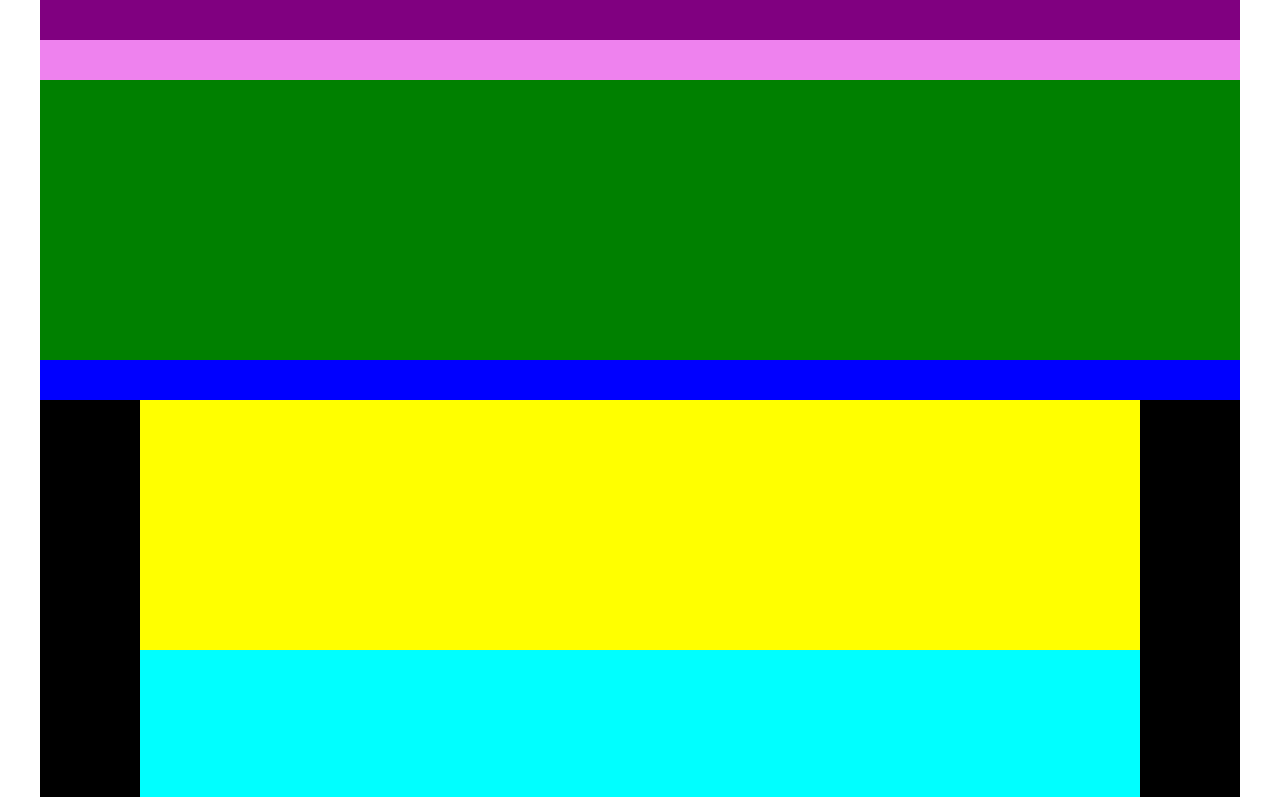
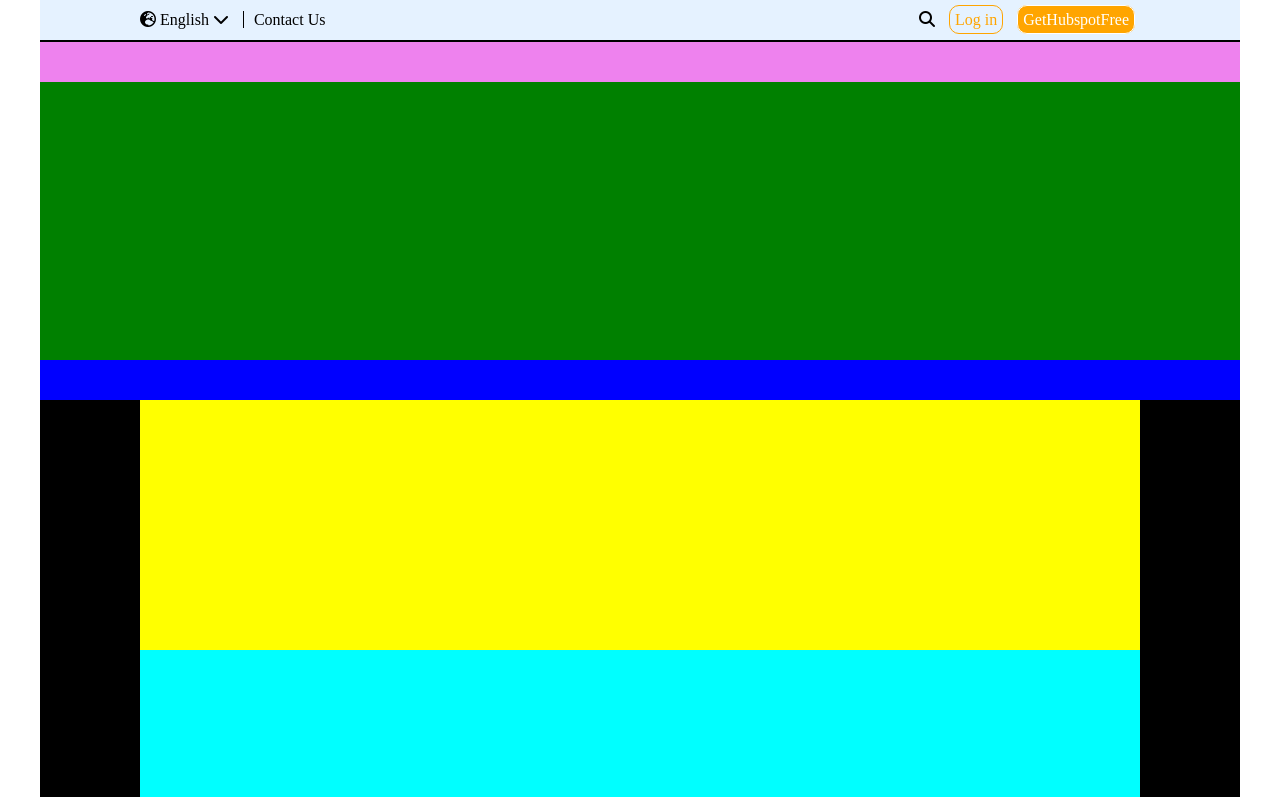
Before and after one commit to marcocaffarelli/htmlcss-hubspot, a plain HTML site: page index.html in a window 1280 px wide. Shown: the top 797 px of the page. Drawn offline with Linux system fonts and the light colour scheme.

Commit message:
Aggiunta la nav superiore
aggiunta la nav superiore con i relativi tag

```diff
--- a/css/style.css
+++ b/css/style.css
@@ -7,6 +7,18 @@
 /* utility */
 .float_left{
   float: left;
+}
+
+.bgc_orange{
+  padding: 5px;
+  background-color: orange;
+  color: white;
+  border: 1px solid;
+  border-radius: 10px;
+}
+
+.pad{
+  padding-left: 10px;
 }
 /* /utility */
 
@@ -25,12 +37,51 @@
   margin:auto;
 }
 
+/* nav superiore */
 .navbar_1{
   position: relative;
   top: 0;
-  background-color: purple;
+  background-color:#e5f2ff;
   height: 40px;
   width: 1200px;
+  line-height: 40px;
+}
+
+.navbar_1 > span > a{
+  text-decoration: none;
+}
+
+.nav1_left{
+  margin-left: 100px;
+}
+
+.nav1_left > span{
+  padding-right: 10px;
+}
+
+.nav1_right{
+  position: absolute;
+  right: 100px;
+}
+
+.nav1_right > i, a{
+  margin: 0 5px;
+}
+
+#vertical_rules{
+  border-left: 1px solid black;
+}
+
+.bor_rd{
+  padding: 5px;
+  border: 1px solid orange;
+  border-radius: 10px;
+  color: orange;
+}
+
+.header_container > hr{
+  background-color: black;
+  border:1px solid black;
 }
 
 .navbar_2{
--- a/index.html
+++ b/index.html
@@ -3,6 +3,7 @@
   <head>
     <meta charset="utf-8">
     <title>htmlcss-hubspot</title>
+    <link rel="stylesheet" href="https://kit-free.fontawesome.com/releases/latest/css/free.min.css">
     <link rel="stylesheet" href="css/style.css">
   </head>
   <body>
@@ -13,7 +14,21 @@
         <!-- header container -->
         <div class="header_container">
           <nav class="navbar_1">
+            <span class="nav1_left">
+              <span>
+                <i class="fas fa-globe-europe"></i>
+                <span>English </span>
+                <i class="fas fa-chevron-down "></i>
+              </span>
+              <span id="vertical_rules" class="pad" >Contact Us</span>
+            </span>
+            <span class="nav1_right">
+              <i class="fas fa-search"></i>
+              <a class="bor_rd" href="#">Log in</a>
+              <a class="bgc_orange" href="#">GetHubspotFree</a>
+            </span>
           </nav>
+          <hr>
           <nav class="navbar_2">
           </nav>
           <div class="bkg_image">
```
